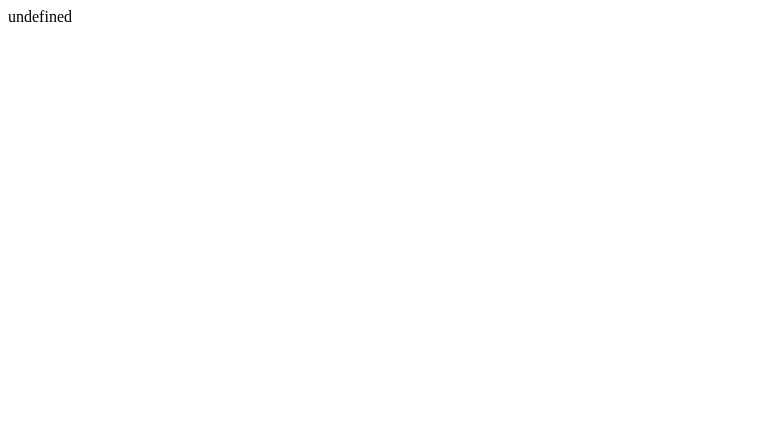
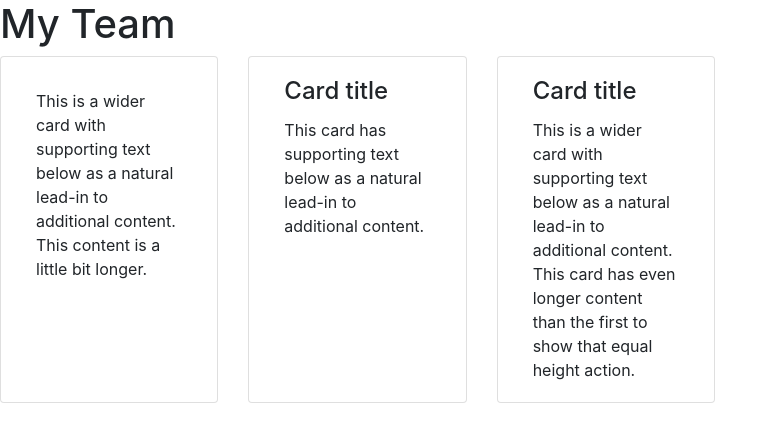
Before and after one commit to Jleimer/Team-Profile-Generator, a website: page index.html in a window 1280 px wide. Shown: the whole page, without its empty margins (0-778 px from the left). Drawn offline with nearby package versions, Linux system fonts and the light colour scheme.

Commit message:
write to html

```diff
--- a/Profile.js
+++ b/Profile.js
@@ -2,12 +2,40 @@ const fs = require('fs');
 
 function generatePage(data) {
     return `
+    <!DOCTYPE html>
+<html lang="en">
+<head>
+    <meta charset="UTF-8">
+    <meta name="viewport" content="width=device-width, initial-scale=1.0">
+    <link rel="stylesheet" href="https://maxcdn.bootstrapcdn.com/bootstrap/4.0.0/css/bootstrap.min.css" integrity="sha384-Gn5384xqQ1aoWXA+058RXPxPg6fy4IWvTNh0E263XmFcJlSAwiGgFAW/dAiS6JXm" crossorigin="anonymous">
+    <title>Document</title>
+</head>
+<body>
+    <header>
+        <h1>My Team</h1>
+    </header>
     <div class="card-deck">
         <div class="card col-2">
           <div class="card-body">
             <h4 class="card-title">${data.name}</h4>
             <p class="card-text">This is a wider card with supporting text below as a natural lead-in to additional content. This content is a little bit longer.</p>
           </div>
-        </div>`
+        </div>
+        <div class="card col-2">
+          <div class="card-body">
+            <h4 class="card-title">Card title</h4>
+            <p class="card-text">This card has supporting text below as a natural lead-in to additional content.</p>
+          </div>
+        </div>
+        <div class="card col-2">
+          <div class="card-body">
+            <h4 class="card-title">Card title</h4>
+            <p class="card-text">This is a wider card with supporting text below as a natural lead-in to additional content. This card has even longer content than the first to show that equal height action.</p>
+          </div>
+        </div>
+      </div>
+
+</body>
+</html>
 }
 module.exports = generatePage;
--- a/index.html
+++ b/index.html
@@ -1 +1,35 @@
-undefined
+<!DOCTYPE html>
+<html lang="en">
+<head>
+    <meta charset="UTF-8">
+    <meta name="viewport" content="width=device-width, initial-scale=1.0">
+    <link rel="stylesheet" href="https://maxcdn.bootstrapcdn.com/bootstrap/4.0.0/css/bootstrap.min.css" integrity="sha384-Gn5384xqQ1aoWXA+058RXPxPg6fy4IWvTNh0E263XmFcJlSAwiGgFAW/dAiS6JXm" crossorigin="anonymous">
+    <title>Document</title>
+</head>
+<body>
+    <header>
+        <h1>My Team</h1>
+    </header>
+    <div class="card-deck">
+        <div class="card col-2">
+          <div class="card-body">
+            <h4 class="card-title"></h4>
+            <p class="card-text">This is a wider card with supporting text below as a natural lead-in to additional content. This content is a little bit longer.</p>
+          </div>
+        </div>
+        <div class="card col-2">
+          <div class="card-body">
+            <h4 class="card-title">Card title</h4>
+            <p class="card-text">This card has supporting text below as a natural lead-in to additional content.</p>
+          </div>
+        </div>
+        <div class="card col-2">
+          <div class="card-body">
+            <h4 class="card-title">Card title</h4>
+            <p class="card-text">This is a wider card with supporting text below as a natural lead-in to additional content. This card has even longer content than the first to show that equal height action.</p>
+          </div>
+        </div>
+      </div>
+
+</body>
+</html>
```
